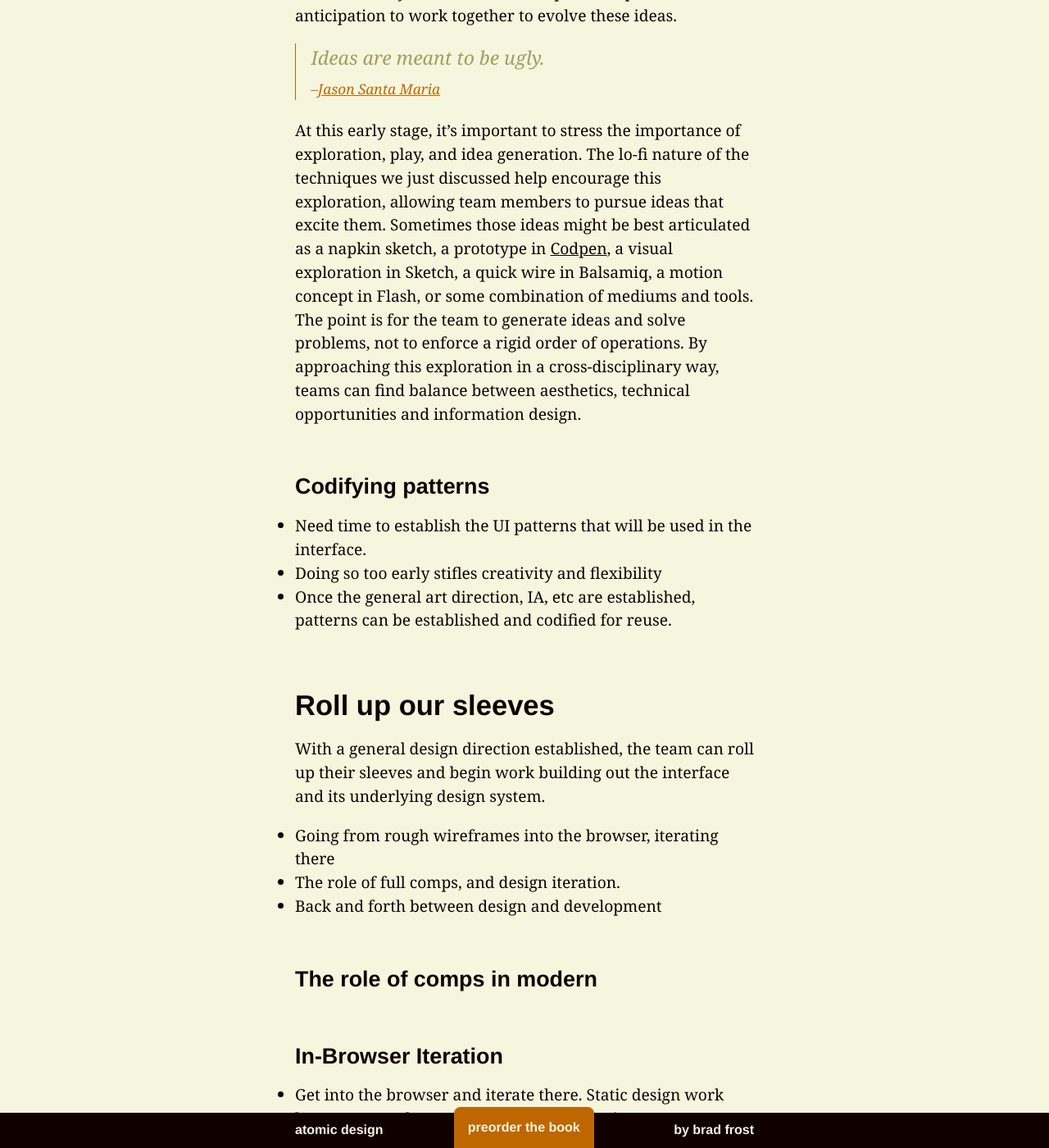
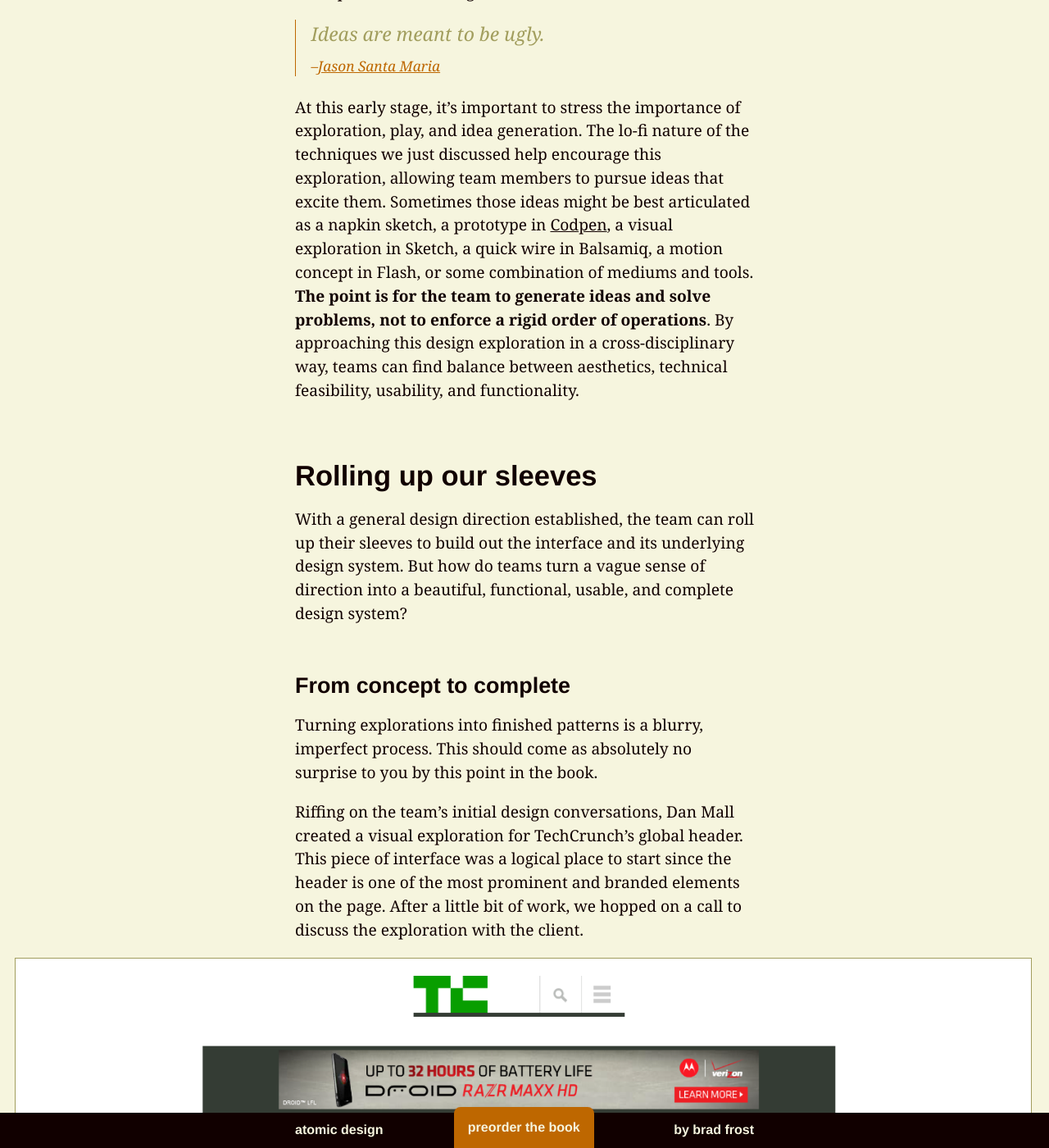
Before and after one commit to bradfrost/atomic-design, a Jekyll site: the page built from chapter-4.md, in a window 1280 px wide and 1400 px high, scrolled down 49562 px. Shown: the whole window at 82% size. Built offline with Jekyll 4.4.1, drawn with Linux system fonts in a browser that asks for light colours; some of the changed text lies outside the part shown.

Commit message:
Chapter 4 draft
Rolling up our sleeves

```diff
--- a/chapter-4.md
+++ b/chapter-4.md
@@ -321,7 +321,7 @@ Teams are often eager to jump right into fun high-fidelity design and developmen
 
 What does this lo-fi work look like? Let's take a look at some  techniques UX designers, visual designers, and front-end developers can use to begin crafting a strong overall direction for a UI design system.
 
-### Establishing Content and Display Patterns
+### Establishing content and display patterns
 There's a ton of up-front strategic and research work that can and should happen toward the beginning of a project. *UX designers* (known by other monikers such as *information designers*, *information architects*, *interaction designers*, and so on) are tasked with synthesizing all that vital information and translating that into a user interface that solves the project's business and user goals.
 
 In a traditional waterfall process, many UX designers have gone about this task by generating high-fidelity wireframes that document every screen of the entire user experience. These wireframe documents, stuffed to the gills with black rectangles and annotations, spec out the details of what the interface will accomplish, and are used to get stakeholder buy-in. As thorough as these documents tend to be, they don't paint the full picture and often make dangerous assumptions about visual layout and technical functionality.
@@ -347,19 +347,19 @@ Historically, visual designers have gone about this by creating full comps — o
 
 As it turns out, there's a better path to take in order to arrive at aesthetic values without having to do a whole hell of a lot of upfront design work. Let's talk about some of the tactics for making this happen.
 
-#### The 20-Second Gut Test
+#### The 20-second gut test
 A fantastic exercise for quickly establishing aesthetic values is the [20-Second Gut Test](http://goodkickoffmeetings.com/2010/04/the-20-second-gut-test/). Typically done as part of the project kickoff meeting, the exercise involves showing the stakeholders a handful of pertinent websites (about 20-30 of them) for 20 seconds each. The sites you choose should be a healthy blend between industry-specific sites as well as other visually-interesting sites from other industries. For added believability, you can photoshop in your client's logo in place of the site's actual logo.
 
 For each site presented, each person votes on a scale from 1 to 10, where a score of 1 means "If this were our site I would quit my job and cry myself to sleep," while a score of 10 means "If this were our site I would be absolutely ecstatic!" Instruct participants to consider visual properties they find interesting, such as typography, color, density, layout, illustration style, general vibe, and so on.
 
-{% include figure.html src="../images/content/foodbank-20-second.jpg" caption="For the Pittsburgh Food Bank website redesign, we showed a blend of same-industry sites and visually-interesting sites from other industries for 20 seconds each. The participants vote on how happy they would be if the particular site was theirs." %}
+{% include figure.html src="../images/content/foodbank-20-second.jpg" caption="For the Pittsburgh Food Bank website redesign kickoff, we showed stakeholders a variety of relevant websites for 20 seconds each. The participants voted on how happy they would be if the particular site was theirs. Then we discussed the results." %}
 
 When the exercise is complete, quickly tally up the scores and come back to the group to discuss the results. Have a conversation about the sites that received the 5 lowest scores, the 5 highest scores, and the most contentious scores (sites which some people ranked very highly and others ranked very lowly). The participants should explain why they were attracted or repulsed by a particular site, and work through differences in opinions with the group.
 
 This exercise exposes stakeholders to a variety of aesthetic directions early in the process, allows them to work through differences in taste, and (with any luck) helps arrive at some shared aesthetic values. The visual designer can then latch onto these insights and begin to translate those aesthetic values into a visual direction for the project.
 
 
-#### Style Tiles
+#### Style tiles
 Once again, visual designers' first instinct is often to jump right into creating full comps to articulate an aesthetic direction for the project. This high-fidelity work is certainly tangible, but also wastes a ton of time and effort if the comps don't resonate with the stakeholders. Also, creating high-fidelity comps often makes big assumptions about technical feasibility, which leads to unrealistic expectations and antagonistic relationships with front-end developers.
 
 It's essential to establish a solid visual direction for the project, so how does a visual designer do that without burning a ton of time on upfront high-fidelity comps? That's the question that designer Samantha Warren answered when she created [style tiles](http://styletil.es/), a deliverable that's more tangible than a mood board but not as high fidelity as a fully-baked comp.
@@ -372,7 +372,7 @@ Style tiles facilitate conversation to uncover what stakeholders value and what
 
 Style tiles also crucially reinforce pattern-based thinking by educating stakeholders about design *systems* rather than *pages*. Presenting color swatches, type examples, and textures  exposes stakeholders to the ingredients that will underpin any implementation of the design system.
 
-#### Element Collages
+#### Element collages
 While style tiles are great for exploring design atmosphere, they're still a bit abstract. To get a sense of how those design ingredients will be applied to an interface, it's important to quickly move into something a bit more tangible than a style tile. But does that mean visual designers need to jump from style tiles straight into full comps? Not necessarily.
 
 Somewhere in between style tiles and full comps live [*element collages*](http://danielmall.com/articles/rif-element-collages/), which are collections of UI component design explorations. Element collages provide a playground for designers to apply design atmosphere to actual interface elements, but still be free from layout and highly-polished presentation.
@@ -383,12 +383,12 @@ Like style tiles, element collages are meant to facilitate conversation about th
 
 No doubt other tactics exist to establish aesthetic direction for your projects, and which techniques you decide to employ will vary from project to project. But the key takeaway is to paint some broader strokes before exhausting a lot of time and effort on highly detailed design work. Engaging in conversation with stakeholders at this exploratory stage creates a more inclusive process, which is far preferable to a process in which stakeholders simply grunt approval or disapproval of design deliverables.
 
-### Front-end Prep Chef
+### Front-end prep chef
 As we discussed earlier, front-end developers are often relegated to crude production machines that are brought into the project only after all the design decisions are made. This archaic process keeps disciplines out of sync with each other and prevents teams from working together in a meaningful way. This of course is a huge mistake. Including front-end development as a critical part of the design process requires changes to both project structure and team members' mentalities.
 
 In the restaurant business, an important-yet-unsung role is that of the prep chef. A prep chef chops vegetables, marinades meat, and makes salads in preparation for the following day's work. By  having ingredients prepared ahead of time, the kitchen staff can focus on collaboration and cooking rather than menial tasks. Without the up-front work of the prep chef, the flow of the main chefs would be interrupted and the fast pace of the kitchen would grind to a halt.
 
-{% include figure.html src="../images/content/food-prep.jpg" caption="A prep chef chops vegetables, marinades meat, makes salads, and prepares other ingredients so that the main kitchen staff can focus on cooking meals and collaborating." %}
+{% include figure.html src="../images/content/food-prep.jpg" caption="A prep chef chops vegetables, marinades meat, makes salads, and prepares other ingredients so that the main kitchen staff can focus on cooking meals and collaboration." %}
 
 Front-end developers need to be the prep chefs of the Web design process. **If developers aren't coding from day one of the project, there's something wrong with the process**. "But Brad," I can hear you saying, "how can I start coding if I don't know what I'm supposed to code?"
 
@@ -396,9 +396,9 @@ Believe me, there is plenty of front-end work to do without knowing a thing abou
 
 Are you making an e-commerce site? You can set up site search, shopping cart table, placeholder product detail page, homepage, and checkout pages. Making an online service? Start marking up the signup & login forms, forgot password flow, and dashboard. And of course most websites will have a header, footer, and main content area. Set up shell templates and write basic markup for patterns you anticipate using. Of course this markup will be initially crude, but it provides a crucial starting point for collaboration and iteration.
 
-**This front-end prep chef work frees up developers' time to collaborate *with* designers**, rather than working *after* design work is complete. With basic markup in place, developers can work with designers to help validate UX design decisions through conversations and working prototypes, can help visual designers better understand source order & web layout, and can quickly produce a fledgling codebase that will eventually evolve into the final product.
+**This front-end prep chef work frees up developers' time to collaborate *with* designers**, rather than working *after* design is complete. With basic markup in place, developers can work with designers to help validate UX design decisions through conversations and working prototypes, can help visual designers better understand source order & web layout, and can quickly produce a fledgling codebase that will eventually evolve into the final product.
 
-### Stop, Collaborate, and Listen
+### Stop, collaborate, and listen
 Let's quickly review what establishing design direction looks like across disciplines:
 
 - **UX designers** can create lo-fi sketches that establish basic information architecture and some anticipated UI patterns.
@@ -409,22 +409,55 @@ This work can happen concurrently but shouldn't happen in isolation. Sure, there
 
 > Ideas are meant to be ugly. <cite>[Jason Santa Maria](http://jasonsantamaria.com/articles/piles-of-ideas)</cite>
 
-At this early stage, it's important to stress the importance of exploration, play, and idea generation. The lo-fi nature of the techniques we just discussed help encourage this exploration, allowing team members to pursue ideas that excite them. Sometimes those ideas might be best articulated as a napkin sketch, a prototype in [Codpen](http://codepen.io/), a visual exploration in Sketch, a quick wire in Balsamiq, a motion concept in Flash, or some combination of mediums and tools. The point is for the team to generate ideas and solve problems, not to enforce a rigid order of operations. By approaching this exploration in a cross-disciplinary way, teams can find balance between aesthetics, technical opportunities and information design.
+At this early stage, it's important to stress the importance of exploration, play, and idea generation. The lo-fi nature of the techniques we just discussed help encourage this exploration, allowing team members to pursue ideas that excite them. Sometimes those ideas might be best articulated as a napkin sketch, a prototype in [Codpen](http://codepen.io/), a visual exploration in Sketch, a quick wire in Balsamiq, a motion concept in Flash, or some combination of mediums and tools. **The point is for the team to generate ideas and solve problems, not to enforce a rigid order of operations**. By approaching this design exploration in a cross-disciplinary way, teams can find balance between aesthetics, technical feasibility, usability, and functionality.
 
-### Codifying patterns
-- Need time to establish the UI patterns that will be used in the interface.
-- Doing so too early stifles creativity and flexibility
-- Once the general art direction, IA, etc are established, patterns can be established and codified for reuse.
 
-## Roll up our sleeves
-With a general design direction established, the team can roll up their sleeves and begin work building out the interface and its underlying design system.
+## Rolling up our sleeves
+With a general design direction established, the team can roll up their sleeves to build out the interface and its underlying design system. But how do teams turn a vague sense of direction into a beautiful, functional, usable, and complete design system?
 
-- Going from rough wireframes into the browser, iterating there
-- The role of full comps, and design iteration.
-- Back and forth between design and development
+### From concept to complete
+Turning explorations into finished patterns is a blurry, imperfect process. This should come as absolutely no surprise to you by this point in the book.
 
-### The role of comps in modern
+Riffing on the team's initial design conversations, Dan Mall created a visual exploration for TechCrunch's global header. This piece of interface was a logical place to start since the header is one of the most prominent and branded elements on the page. After a little bit of work, we hopped on a call to discuss the exploration with the client.
 
-### In-Browser Iteration
-- Get into the browser and iterate there. Static design work becomes complementary to the living version
-- Once the team feels good about the
+{% include figure.html src="../images/content/techcrunch-header-element-collage.png" caption="Dan Mall created an element collage to explore an aesthetic direction for the global header." %}
+
+Even though this design artifact was a simple in-progress exploration, we were able to have important conversations about the header's aesthetics, hierarchy, and suggested functionality. Because the header was presented sans context, we were able to discuss the issues pertaining the header without stakeholders' focus wandering to other page elements.
+
+Though the client didn't know it, I had been building out a working HTML version of the header behind the scenes in Pattern Lab.
+
+{% include figure.html src="../images/content/techcrunch-header-prototype.png" caption="Using Dan's exploration as a reference, I created an HTML version of the global header in Pattern Lab. This grayscale prototype helped us demonstrate interactivity and how the header would adapt across the resolution spectrum." %}
+
+This grayscale prototype allowed us to demonstrate interactivity and responsiveness, which helped facilitate even more conversation. Collectively we proposed changes to the header's layout and functionality, and I was able to make changes using the browser's dev tools during the call. Suddenly, the entire team and stakeholders were actively participating in the design process!
+
+With input from the stakeholders and team, we iterated over the header pattern to massage the layout, IA, aesthetic details, and functionality to arrive at the solution we ultimately launched with.
+
+{% include figure.html src="../images/content/techcrunch-header-complete.png" caption="The header we launched with was the culmination of plenty of conversations and decisions around the pattern's content, design, and functionality." %}
+
+Obviously the header pattern doesn't exist in a vacuum. The header is included in every template using Mustache's include pattern. `{% raw %}{{> organisms-header }}{% endraw %}`
+
+{% include figure.html src="../images/content/techcrunch-incomplete-template.png" caption="In a more iterative process, there will be instances where some patterns are further developed than others. Seeing a partially-done page might look unusual out of context, but communication between the team and stakeholders should alleviate confusion." %}
+
+
+### The role of comps in a post-PSD era
+- This client feedback still sticks out in my mind: "You're asking me to comment on how beautiful a face is by showing me the nose."
+- It's important to paint the full picture to some degree.
+- That doesn't mean you have to _lead_ with full comps though.
+- Get the big picture art direction down and then translate into the browser as quickly as possible.
+- If the feedback is "this is all wrong" then it's back to the drawing board. It's probably worth creating a new comp. But if the feedback is "Can we move this from here to here? Can we add a gray border around the article text? Can we increase the size of this image?" that's a sign the overall direction is in good shape. Those relatively minor issues can and should be addressed in the browser.
+
+### In-browser iteration
+> Let’s change the phrase “designing in the browser” to “deciding in the browser.” <cite>[Dan Mall](https://the-pastry-box-project.net/dan-mall/2012-september-12)</cite>
+
+- Once in the browser, stay in the browser. Static design work becomes complementary to the living version.
+- Process becomes a loop of design and development work, with the front-end becoming more solid and stable with each iteration.
+- Iron out browser bugs, layout issues across the resolution spectrum, solving design issues around dynamic data (character lengths, different images, etc)
+- Tighten up visuals, review usability. Have the entire team (and potentially user testing) hitting the working prototype
+
+#### When to codify a pattern
+When do you codify a pattern? In a pattern-based workflow, it's important to understand when to establish and enforce patterns.
+
+The team needs time to establish the UI patterns that will be used in the interface. Only when the team feels good about the pattern's general design and functionality should it be
+
+Codifying patterns too early stifles the creativity and flexibility needed to solve problems and . Creating the parts first and blindly stitching them together
+patterns can be established and codified for reuse.
```
Also changed, not shown: chapter-3.md (+4 -4 lines), images/content/techcrunch-event-wireframe.png (added), images/content/techcrunch-header-complete.png (added), images/content/techcrunch-header-element-collage.png (added), images/content/techcrunch-header-prototype.png (added), images/content/techcrunch-incomplete-template.png (added), 8 other files.
